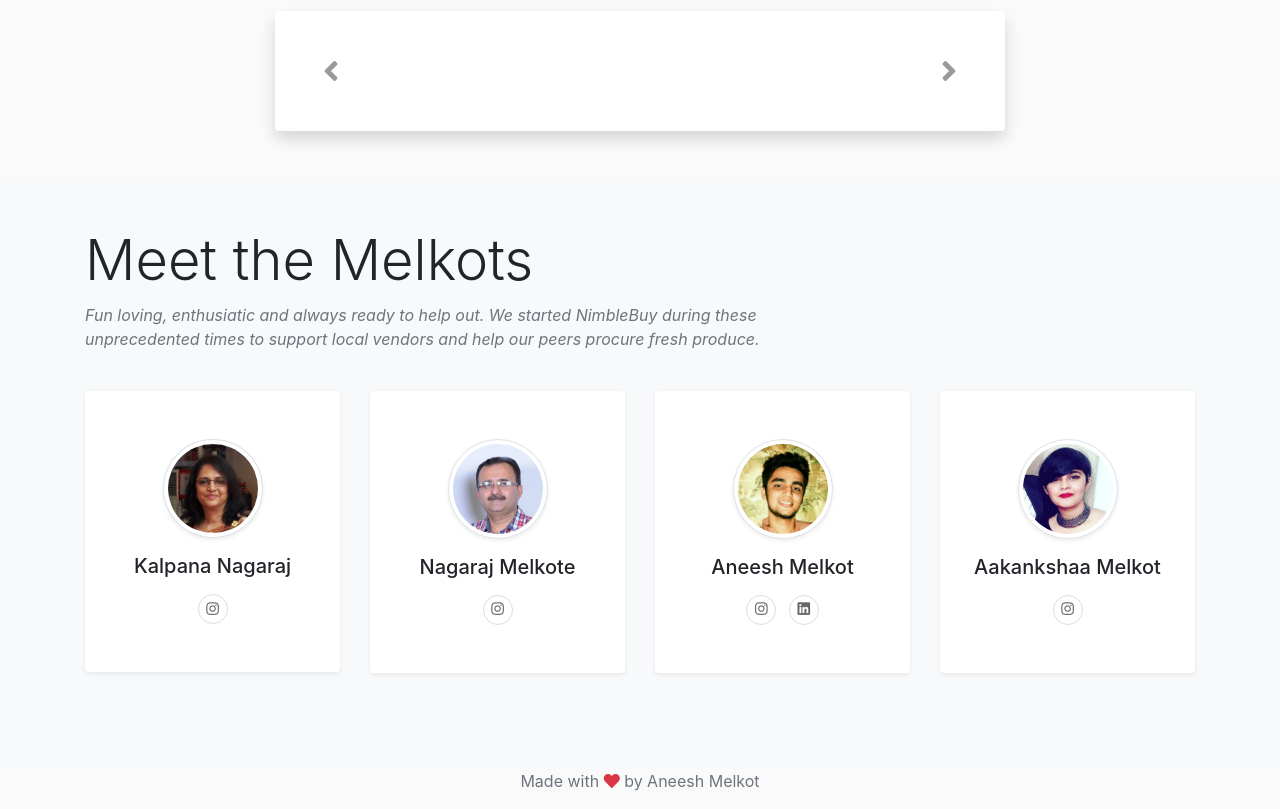
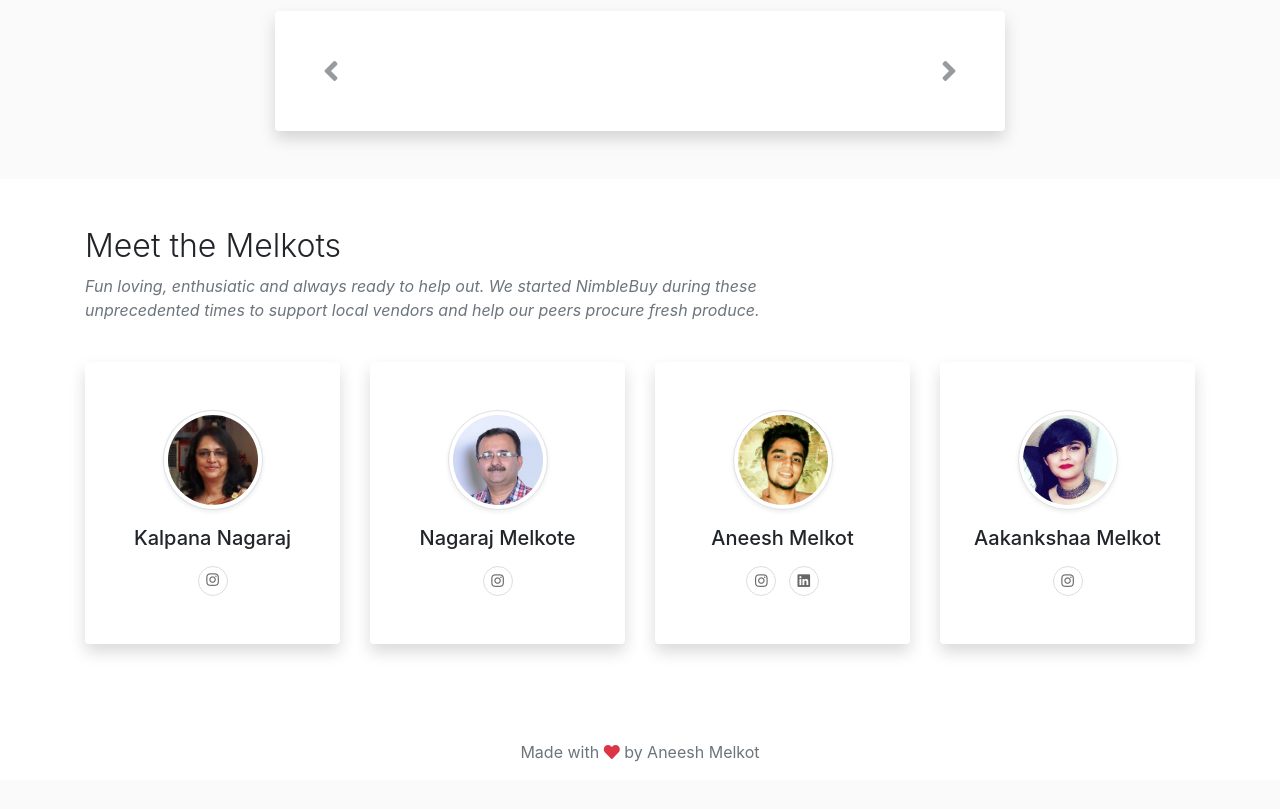
Before and after one commit to boffti/nimblebuy_v2, a Flask app: page /about in a window 1280 px wide. Shown: the part 2328-3137 px from the top of the page. After the commit the page ends 3090 px from the top, so only its background shows below. Run offline with Flask 2, Linux system fonts and the light colour scheme; data that the repository does not hold is empty; parts of the project's set-up code (start-up, migrations or seed data) failed here and were passed over; some libraries are stand-ins or nearby versions.

Commit message:
Changet About Page Team Info

```diff
--- a/templates/about.html
+++ b/templates/about.html
@@ -105,7 +105,7 @@
     </div>
 </section>
 
-<section class="pb-5 pb-5 nav-color">
+<section class="pb-5 pb-5">
     <div class="container">
         <div class="col-lg-12 mb-2 d-flex justify-content-center align-items-center">
             <i class="far fa-grin-stars fa-2x text-success"></i>
@@ -180,11 +180,11 @@
     </div>
 </section>
 
-<div class="bg-light pt-0 pb-0">
+<div class="bg-white pt-0 pb-0">
     <div class="container py-5">
         <div class="row mb-4">
             <div class="col-lg-8">
-                <h2 class="display-4 font-weight-light">Meet the Melkots</h2>
+                <h2 class="display-5 font-weight-light">Meet the Melkots</h2>
                 <p class="font-italic text-muted">Fun loving, enthusiatic and always ready to help out. We started
                     NimbleBuy during these unprecedented times to support local vendors and help our peers procure fresh
                     produce.</p>
@@ -194,7 +194,7 @@
         <div class="row text-center">
             <!-- Team item-->
             <div class="col-xl-3 col-sm-6 col-6 mb-5">
-                <div class="bg-white rounded shadow-sm py-5 px-4"><img src="/public/images/kalpana.jpg" alt=""
+                <div class="bg-white rounded shadow py-5 px-4"><img src="/public/images/kalpana.jpg" alt=""
                         width="100" class="img-fluid rounded-circle mb-3 img-thumbnail shadow-sm">
                     <h5 class="mb-0">Kalpana Nagaraj</h5>
                     <ul class="social mb-0 list-inline mt-3">
@@ -208,7 +208,7 @@
 
             <!-- Team item-->
             <div class="col-xl-3 col-sm-6 col-6 mb-5">
-                <div class="bg-white rounded shadow-sm py-5 px-4"><img src="/public/images/nagaraj.jpg" alt=""
+                <div class="bg-white rounded shadow py-5 px-4"><img src="/public/images/nagaraj.jpg" alt=""
                         width="100" class="img-fluid rounded-circle mb-3 img-thumbnail shadow-sm">
                     <h5 class="mb-0">Nagaraj Melkote</h5>
                     <ul class="social mb-0 list-inline mt-3">
@@ -222,7 +222,7 @@
 
             <!-- Team item-->
             <div class="col-xl-3 col-sm-6 col-6 mb-5">
-                <div class="bg-white rounded shadow-sm py-5 px-4"><img src="/public/images/aneesh.jpg" alt=""
+                <div class="bg-white rounded shadow py-5 px-4"><img src="/public/images/aneesh.jpg" alt=""
                         width="100" class="img-fluid rounded-circle mb-3 img-thumbnail shadow-sm">
                     <h5 class="mb-0">Aneesh Melkot</h5>
                     <ul class="social mb-0 list-inline mt-3">
@@ -239,7 +239,7 @@
 
             <!-- Team item-->
             <div class="col-xl-3 col-sm-6 col-6 mb-5">
-                <div class="bg-white rounded shadow-sm py-5 px-4"><img src="/public/images/aakankshaa.jpg" alt=""
+                <div class="bg-white rounded shadow py-5 px-4"><img src="/public/images/aakankshaa.jpg" alt=""
                         width="100" class="img-fluid rounded-circle mb-3 img-thumbnail shadow-sm">
                     <h5 class="mb-0">Aakankshaa Melkot</h5>
                     <ul class="social mb-0 list-inline mt-3">
@@ -297,9 +297,9 @@
     </div>
 </div>
 
-<footer class="footer text-muted">
+<footer class="bg-white footer text-muted">
     <div class="container text-center">
-        <p>Made with <i class="fas fa-heart text-danger"></i> by Aneesh Melkot</p>
+        <p class="pb-3 mb-0">Made with <i class="fas fa-heart text-danger"></i> by Aneesh Melkot</p>
     </div>
 </footer>
 
```
